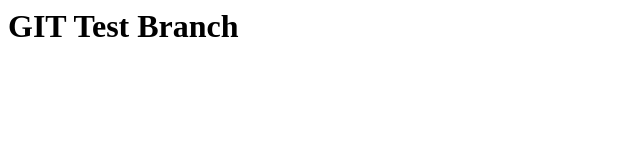
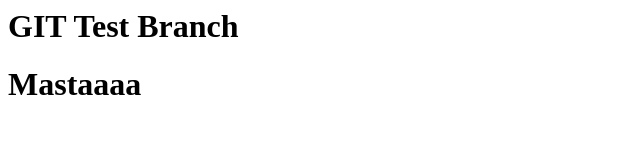
Before and after one commit to Peppeq/TestBranch, a website: page src/index.html in a window 1280 px wide. Shown: the whole page, without its empty margins (0-640 px from the left). Drawn offline with Linux system fonts and the light colour scheme.

Commit message:
masta commit

```diff
--- a/src/index.html
+++ b/src/index.html
@@ -7,5 +7,6 @@
 </head>
 <body>
 	<h1>GIT Test Branch</h1>
+	<h1>Mastaaaa</h1>
 </body>
 </html>
```
